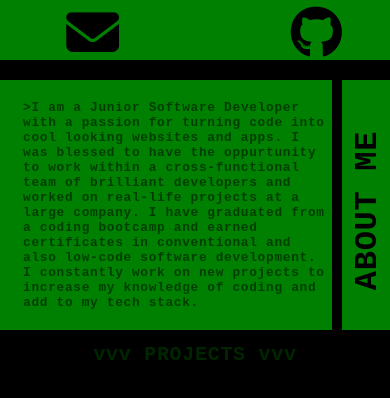
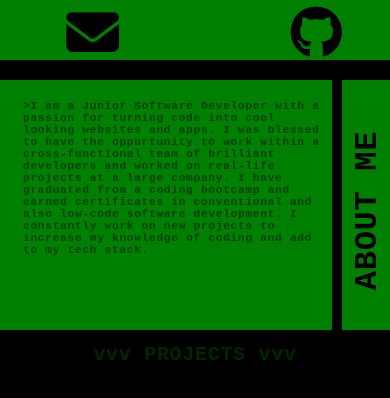
Before and after one commit to Amir-Rsh/Portfolio-attempt, a React (Vite) app: page /home in a window 390 px wide. Shown: the top 398 px of the page. Built offline with nearby package versions, Linux system fonts and the light colour scheme.

Commit message:
style about me text

```diff
--- a/src/index.css
+++ b/src/index.css
@@ -759,7 +759,7 @@ nav {
 }
 @media only screen and (max-width: 399px) {
   #aboutMeText {
-    font-size: 0.8rem !important;
+    font-size: 0.7rem !important;
   }
 }
 
```
